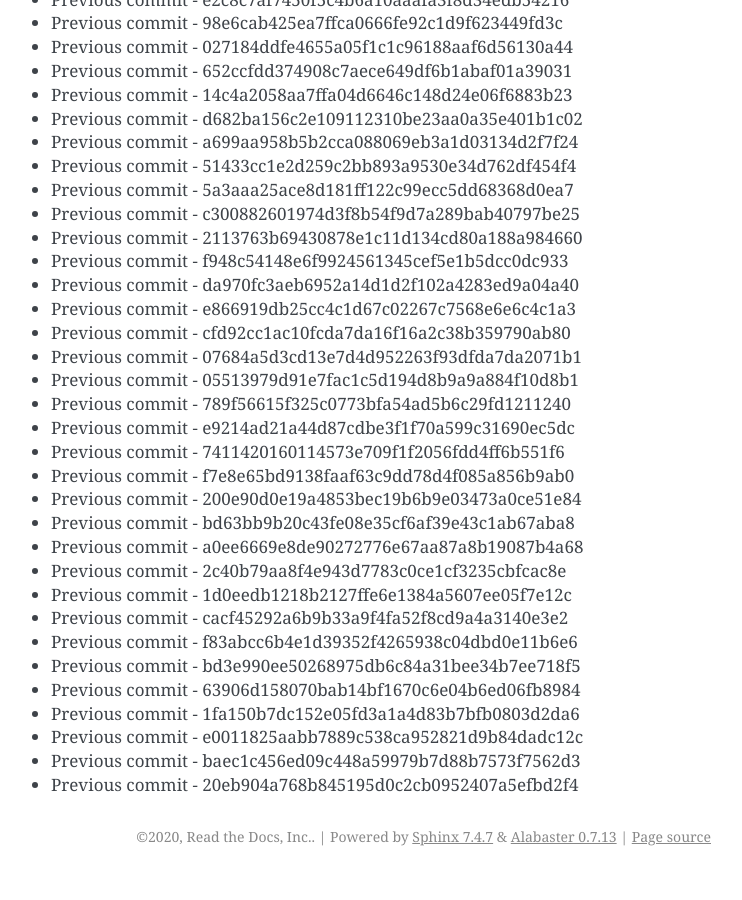
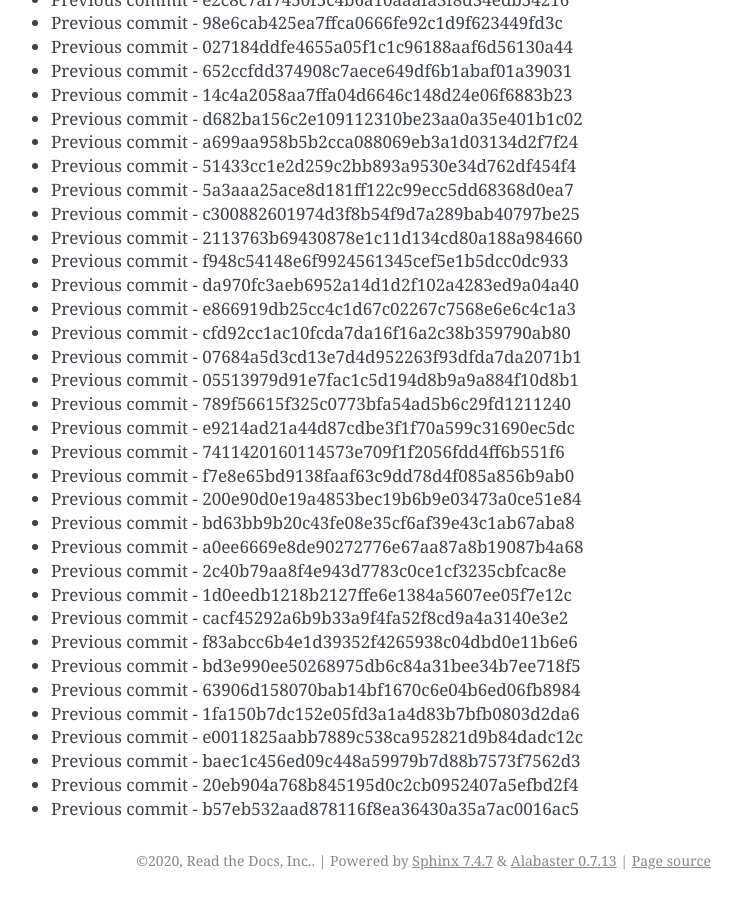
Before and after one commit to readthedocs/rtd-git-stresstest, a Sphinx documentation site: the page built from docs/updates.rst, in a window 1280 px wide and 900 px high, scrolled down 68477 px. Shown: the whole window, without its empty margins (399-1141 px from the left). Built offline with Sphinx 7.4.7, drawn with Linux system fonts in a browser that asks for light colours; before the commit the page ends 69353 px from its top, so only the background shows below that.

Commit message:
Generating commit from previous: b57eb532aad878116f8ea36430a35a7ac0016ac5

```diff
--- a/docs/updates.rst
+++ b/docs/updates.rst
@@ -2909,3 +2909,4 @@ It can be tested for any performance characteristics.
 * Previous commit - e0011825aabb7889c538ca952821d9b84dadc12c
 * Previous commit - baec1c456ed09c448a59979b7d88b7573f7562d3
 * Previous commit - 20eb904a768b845195d0c2cb0952407a5efbd2f4
+* Previous commit - b57eb532aad878116f8ea36430a35a7ac0016ac5
```
